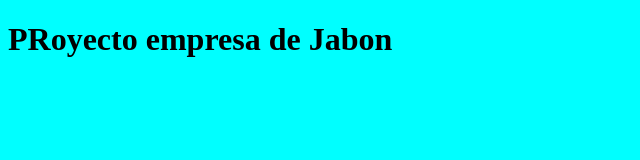
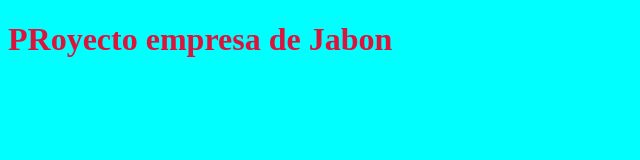
Before and after one commit to SaulSuaste/pruebaGit, a plain HTML site: page index.html in a window 1280 px wide. Shown: the whole page, without its empty margins (0-640 px from the left). Drawn offline with Linux system fonts and the light colour scheme.

Commit message:
Negritas y color crimson

```diff
--- a/CSS/estilos.css
+++ b/CSS/estilos.css
@@ -1,3 +1,5 @@
 body{
     background-color: aqua;
+    font-weight: bold;
+    color: crimson;
 }
```
